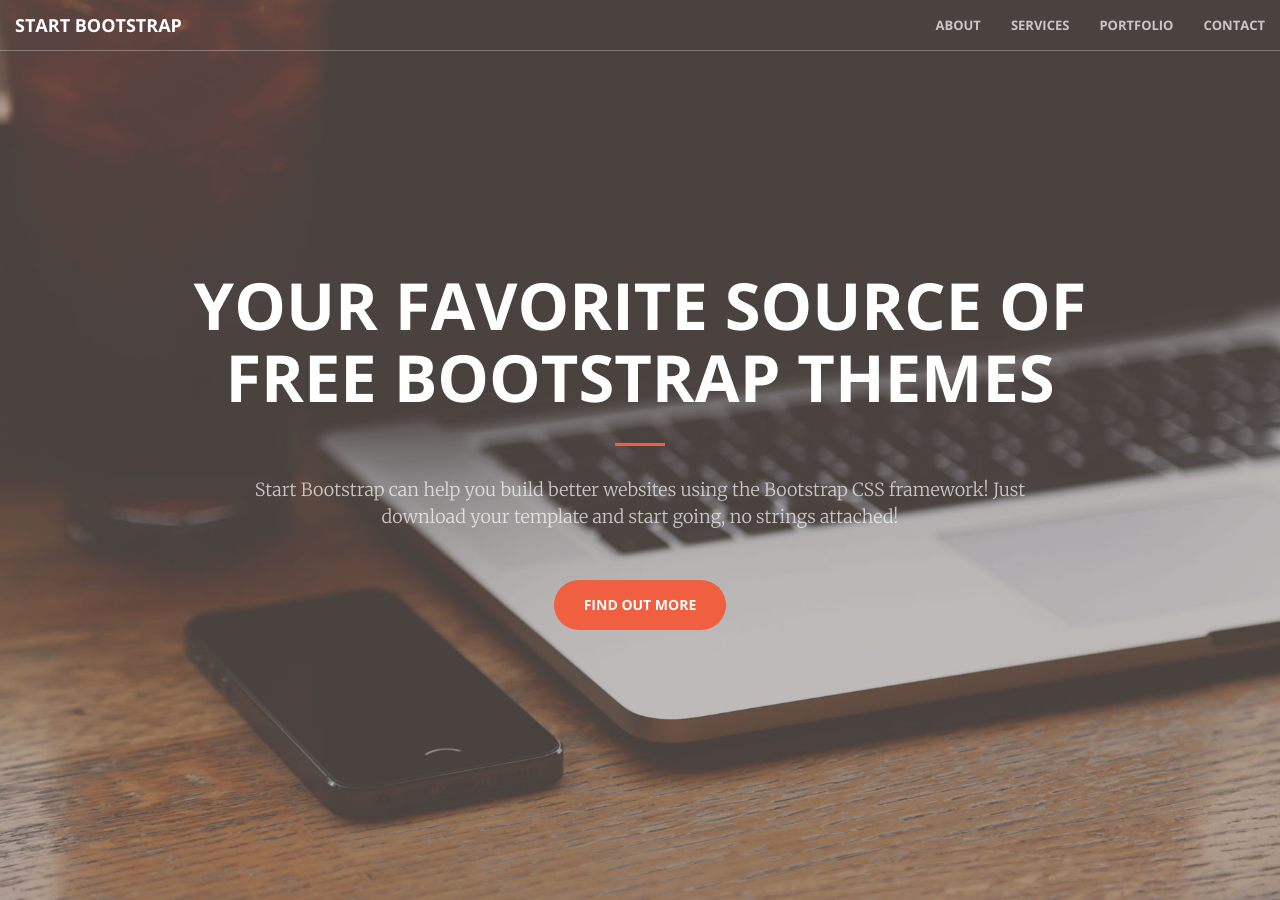
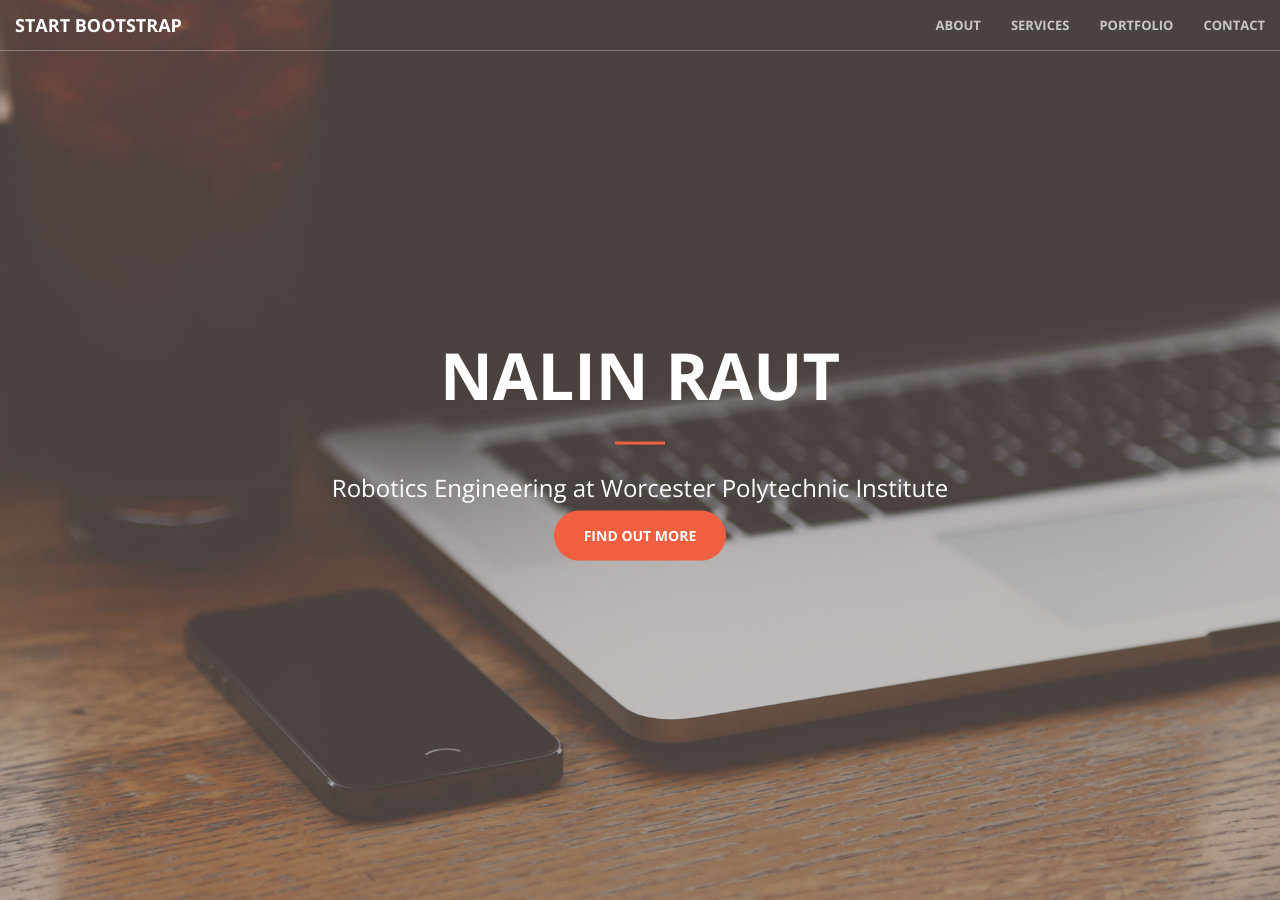
Before and after one commit to nalinraut/nalinraut.github.io, a Jekyll site: the page built from index.html, in a window 1280 px wide and 900 px high. Built offline with Jekyll 4.4.1, drawn with Linux system fonts in a browser that asks for light colours.

Commit message:
Theme Update

```diff
--- a/_includes/header.html
+++ b/_includes/header.html
@@ -1,9 +1,9 @@
 <header>
     <div class="header-content">
         <div class="header-content-inner">
-            <h1>Your Favorite Source of Free Bootstrap Themes</h1>
+            <h1>Nalin Raut</h1>
             <hr>
-            <p>Start Bootstrap can help you build better websites using the Bootstrap CSS framework! Just download your template and start going, no strings attached!</p>
+            <h3>Robotics Engineering at Worcester Polytechnic Institute</h3>
             <a href="#about" class="btn btn-primary btn-xl page-scroll">Find Out More</a>
         </div>
     </div>
```
